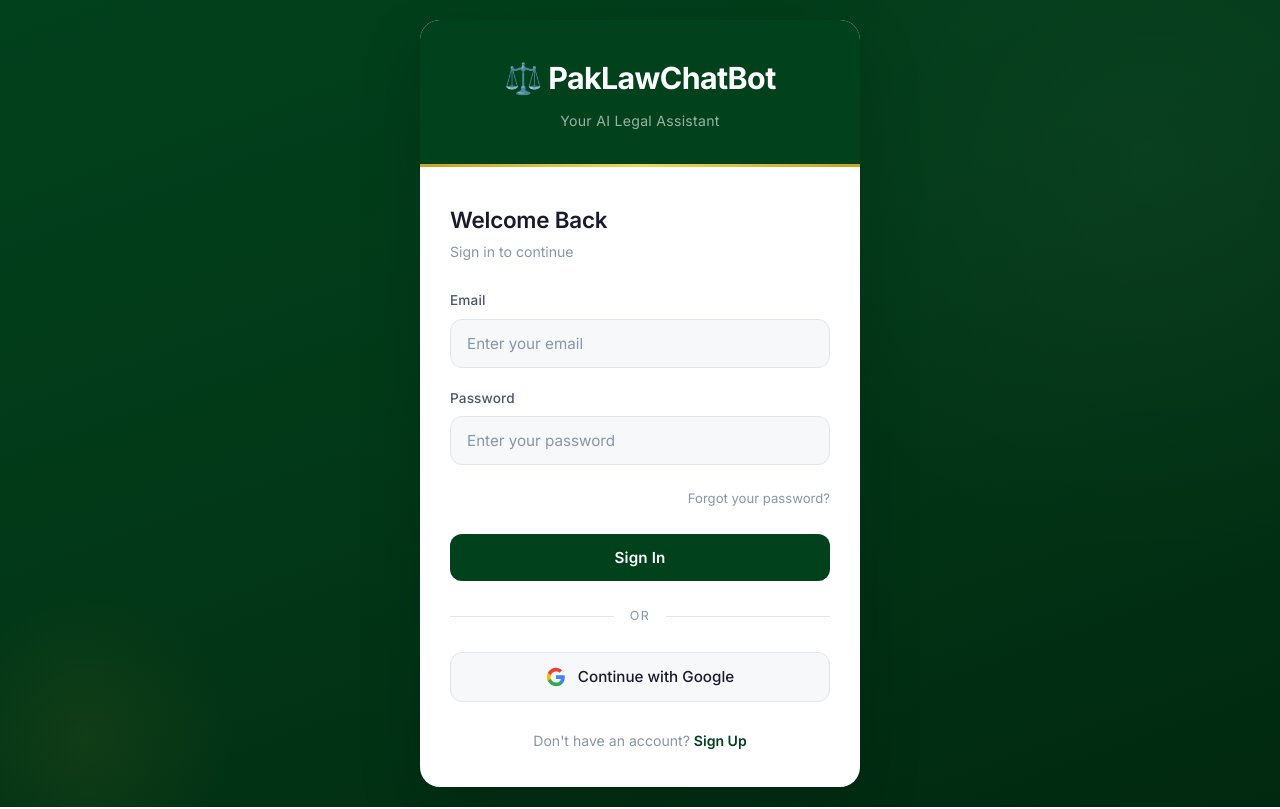
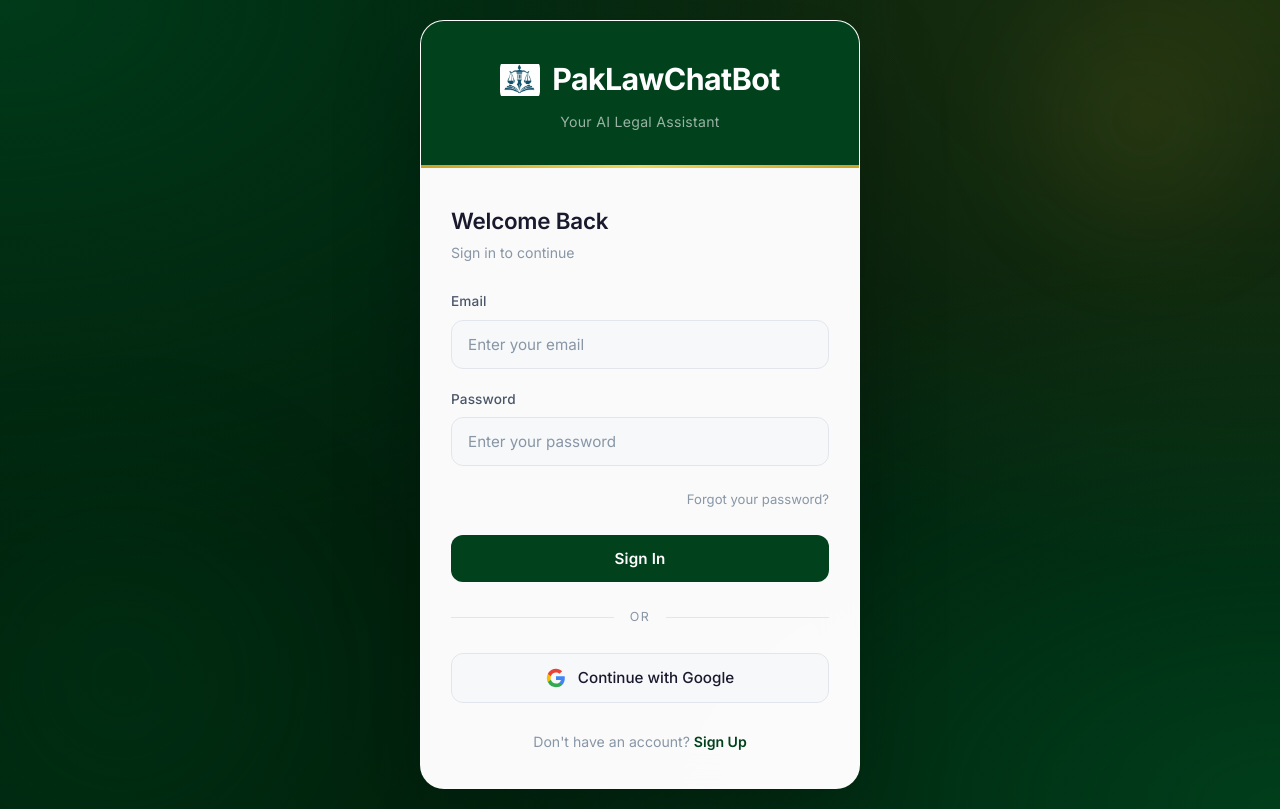
Before and after one commit to muzammilahmad01/PakLawChatBot, a React app in the folder frontend/: page /login in a window 1280 px wide. Built offline with nearby package versions, Linux system fonts and the light colour scheme; no server answers; the HTML template or start-up script is replaced by a standard one.

Commit message:
Updated Code

```diff
--- a/frontend/src/pages/Auth.css
+++ b/frontend/src/pages/Auth.css
@@ -7,39 +7,50 @@
   display: flex;
   align-items: center;
   justify-content: center;
-  background: linear-gradient(160deg, var(--pk-green) 0%, #023a18 40%, #012910 100%);
+  /* Premium Dark Green Mesh Gradient Background */
+  background-color: #011e0c;
+  background-image:
+    radial-gradient(at 0% 0%, rgba(1, 65, 28, 0.8) 0px, transparent 50%),
+    radial-gradient(at 100% 0%, rgba(201, 162, 39, 0.15) 0px, transparent 50%),
+    radial-gradient(at 100% 100%, rgba(1, 65, 28, 0.9) 0px, transparent 50%),
+    radial-gradient(at 0% 100%, #012910 0px, transparent 50%);
   padding: 20px;
   position: relative;
   overflow: hidden;
 }
 
-/* Decorative background pattern */
+/* Decorative glowing orbs in the background */
 .auth-container::before {
   content: '';
   position: absolute;
-  top: 0;
-  right: 0;
-  width: 50%;
-  height: 100%;
-  background: radial-gradient(circle at 80% 20%, rgba(255, 255, 255, 0.03) 0%, transparent 50%);
+  top: -10%;
+  right: -5%;
+  width: 400px;
+  height: 400px;
+  background: radial-gradient(circle, rgba(201, 162, 39, 0.1) 0%, transparent 60%);
+  filter: blur(40px);
   pointer-events: none;
 }
 
 .auth-container::after {
   content: '';
   position: absolute;
-  bottom: -10%;
-  left: -5%;
-  width: 300px;
-  height: 300px;
-  background: radial-gradient(circle, rgba(201, 162, 39, 0.08) 0%, transparent 70%);
+  bottom: -15%;
+  left: -10%;
+  width: 500px;
+  height: 500px;
+  background: radial-gradient(circle, rgba(1, 65, 28, 0.3) 0%, transparent 70%);
+  filter: blur(60px);
   pointer-events: none;
 }
 
 .auth-card {
-  background: white;
-  border-radius: 20px;
-  box-shadow: 0 24px 64px rgba(0, 0, 0, 0.15);
+  background: rgba(255, 255, 255, 0.98);
+  border-radius: 24px;
+  box-shadow: 0 32px 84px rgba(0, 0, 0, 0.25), 0 2px 8px rgba(255, 255, 255, 0.1) inset;
+  backdrop-filter: blur(20px);
+  -webkit-backdrop-filter: blur(20px);
+  border: 1px solid rgba(255, 255, 255, 0.2);
   width: 100%;
   max-width: 440px;
   overflow: hidden;
--- a/frontend/src/pages/Chat.jsx
+++ b/frontend/src/pages/Chat.jsx
@@ -7,6 +7,7 @@ import { supabase } from '../lib/supabase';
 import ReactMarkdown from 'react-markdown';
 import toast, { Toaster } from 'react-hot-toast';
 import html2pdf from 'html2pdf.js';
+import logo from '../assets/logo.jpeg';
 import './Chat.css';
 
 // Category display names and icons
@@ -787,8 +788,8 @@ function Chat() {
                                     key={message.id}
                                     className={`message ${message.type === 'user' ? 'user-message' : 'bot-message'}`}
                                 >
-                                    <div className={`message-avatar ${message.type === 'user' ? 'user-msg-avatar' : 'bot-msg-avatar'}`}>
-                                        {message.type === 'bot' ? '⚖️' : userInitial}
+                                    <div className={`message-avatar ${message.type === 'user' ? 'user-msg-avatar' : 'bot-msg-avatar'}`} style={{ overflow: 'hidden' }}>
+                                        {message.type === 'bot' ? <img src={logo} alt="Bot" style={{ width: '100%', height: '100%', objectFit: 'cover' }} /> : userInitial}
                                     </div>
                                     <div className="message-body">
                                         <div className="message-header">
--- a/frontend/src/pages/Dashboard.jsx
+++ b/frontend/src/pages/Dashboard.jsx
@@ -3,6 +3,7 @@ import { useState, useEffect, useCallback } from 'react';
 import { useAuth } from '../context/AuthContext';
 import { useTheme } from '../context/ThemeContext';
 import { supabase } from '../lib/supabase';
+import logo from '../assets/logo.jpeg';
 import './Dashboard.css';
 
 // Category icons for recent conversations
@@ -179,7 +180,9 @@ function Dashboard() {
             {/* Header */}
             <header className="dashboard-header">
                 <div className="header-left">
-                    <div className="logo-badge">⚖️</div>
+                    <div className="logo-badge">
+                        <img src={logo} alt="PakLaw Logo" style={{ width: '100%', height: '100%', objectFit: 'contain', borderRadius: 'inherit' }} />
+                    </div>
                     <div className="logo-text">
                         <h1>PakLawChatBot</h1>
                         <p className="logo-tagline">AI-Powered Legal Platform</p>
--- a/frontend/src/pages/Login.jsx
+++ b/frontend/src/pages/Login.jsx
@@ -2,6 +2,7 @@ import { useState } from 'react';
 import { Link, useNavigate, Navigate } from 'react-router-dom';
 import { useAuth } from '../context/AuthContext';
 import './Auth.css';
+import logo from '../assets/logo.jpeg';
 
 function Login() {
   const [email, setEmail] = useState('');
@@ -63,7 +64,10 @@ function Login() {
     <div className="auth-container">
       <div className="auth-card">
         <div className="auth-header">
-          <h1>⚖️ PakLawChatBot</h1>
+          <div style={{ display: 'flex', alignItems: 'center', justifyContent: 'center', gap: '12px', marginBottom: '8px' }}>
+            <img src={logo} alt="PakLaw Logo" style={{ width: '40px', height: '40px', objectFit: 'contain', borderRadius: '8px' }} />
+            <h1 style={{ margin: 0 }}>PakLawChatBot</h1>
+          </div>
           <p>Your AI Legal Assistant</p>
         </div>
 
--- a/frontend/src/pages/SignUp.jsx
+++ b/frontend/src/pages/SignUp.jsx
@@ -2,6 +2,7 @@ import { useState } from 'react';
 import { Link, useNavigate, Navigate } from 'react-router-dom';
 import { useAuth } from '../context/AuthContext';
 import './Auth.css';
+import logo from '../assets/logo.jpeg';
 
 function SignUp() {
     const [formData, setFormData] = useState({
@@ -96,7 +97,10 @@ function SignUp() {
         <div className="auth-container">
             <div className="auth-card">
                 <div className="auth-header">
-                    <h1>⚖️ PakLaw ChatBot</h1>
+                    <div style={{ display: 'flex', alignItems: 'center', justifyContent: 'center', gap: '12px', marginBottom: '8px' }}>
+                        <img src={logo} alt="PakLaw Logo" style={{ width: '40px', height: '40px', objectFit: 'contain', borderRadius: '8px' }} />
+                        <h1 style={{ margin: 0 }}>PakLaw ChatBot</h1>
+                    </div>
                     <p>Your AI Legal Assistant</p>
                 </div>
 
--- a/frontend/vite.config.js
+++ b/frontend/vite.config.js
@@ -7,7 +7,7 @@ export default defineConfig({
   server: {
     proxy: {
       '/api': {
-        target: 'http://localhost:5000',
+        target: 'http://127.0.0.1:5000',
         changeOrigin: true,
       }
     }
```
Also changed, not shown: frontend/src/assets/logo.jpeg (added).
